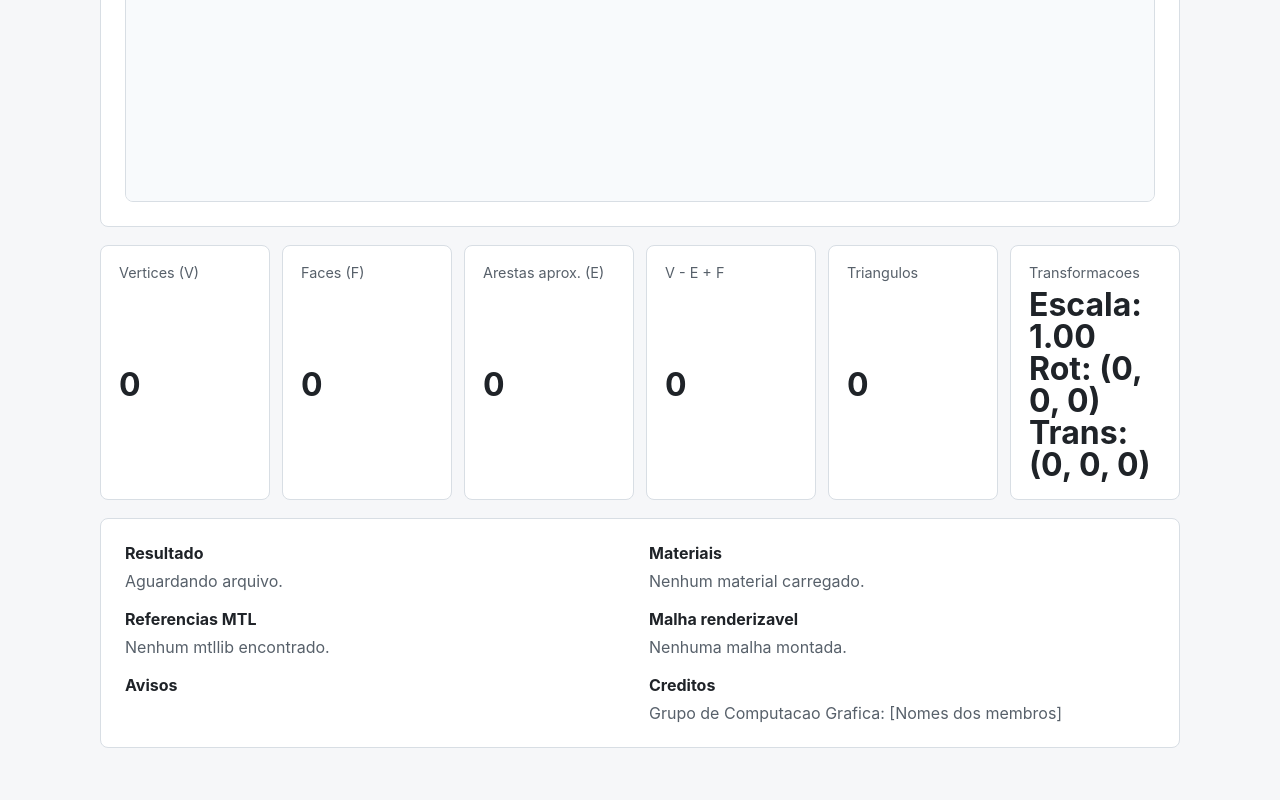
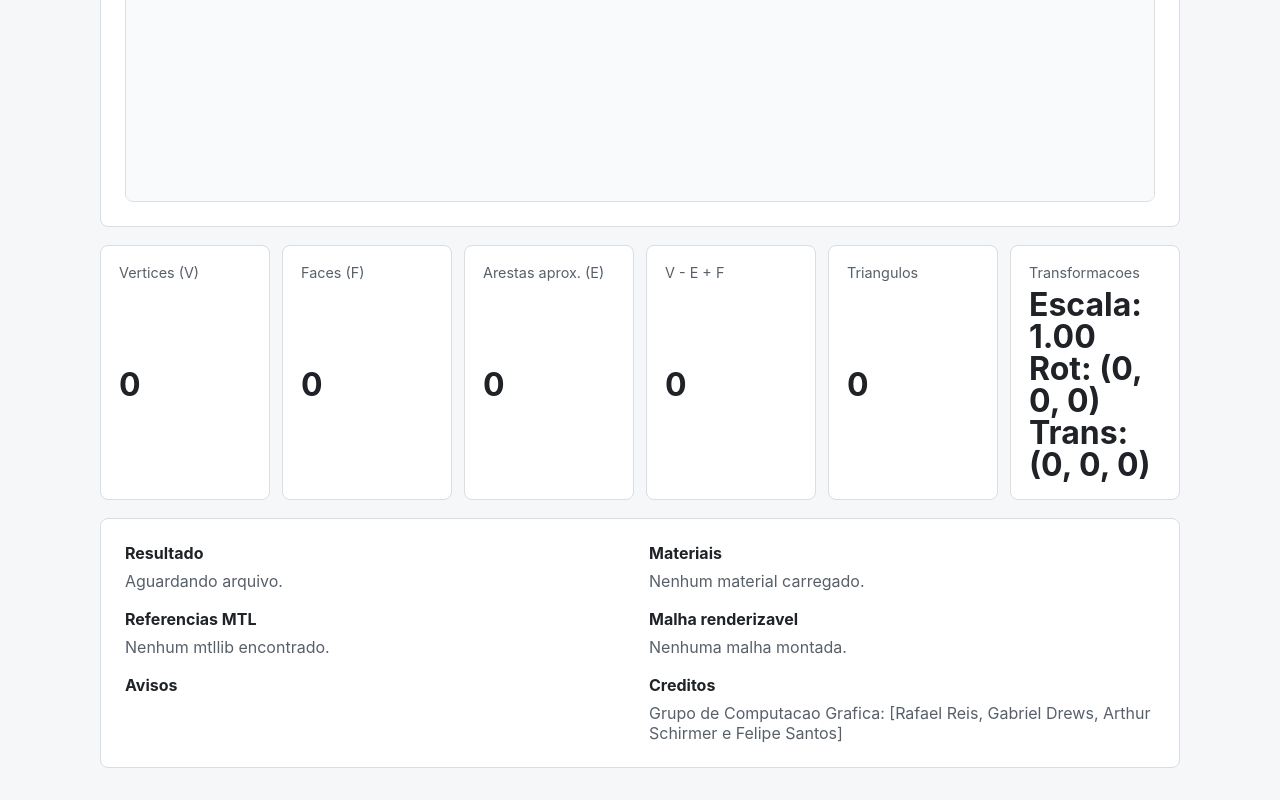
Before and after one commit to Gabeez11/Aula-08---Criar-um-Visualizador-3D-de-Poligonos, a website with bundled scripts: page index.html in a window 1280 px wide. Shown: the part 835-1635 px from the top of the page. Built offline with nearby package versions, Linux system fonts and the light colour scheme.

Commit message:
feat: Update names in credit

```diff
--- a/index.html
+++ b/index.html
@@ -119,7 +119,7 @@
         </div>
         <div>
           <h2>Creditos</h2>
-          <p id="creditsInfo">Grupo de Computacao Grafica: [Nomes dos membros]</p>
+          <p id="creditsInfo">Grupo de Computacao Grafica: [Rafael Reis, Gabriel Drews, Arthur Schirmer e Felipe Santos]</p>
         </div>
       </section>
     </main>
```
